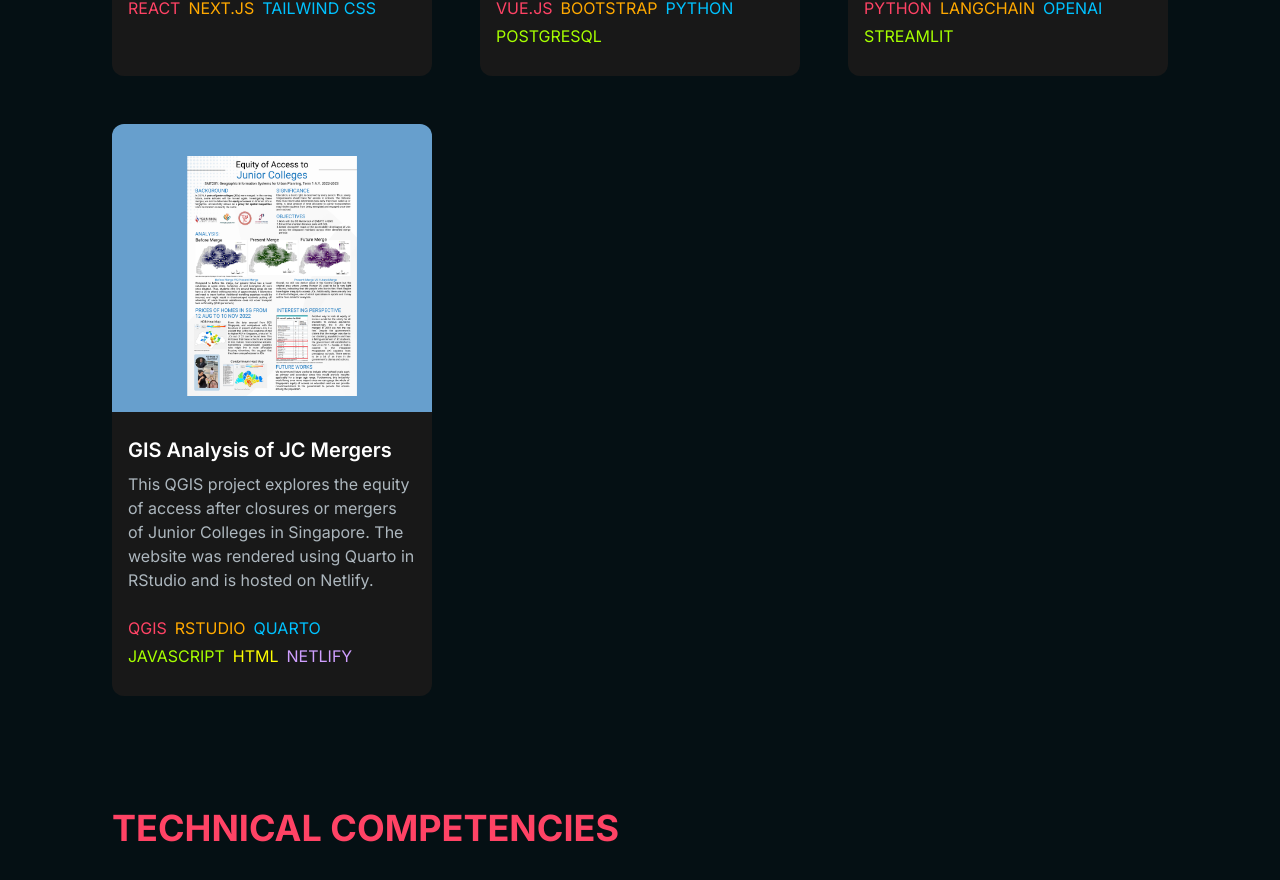
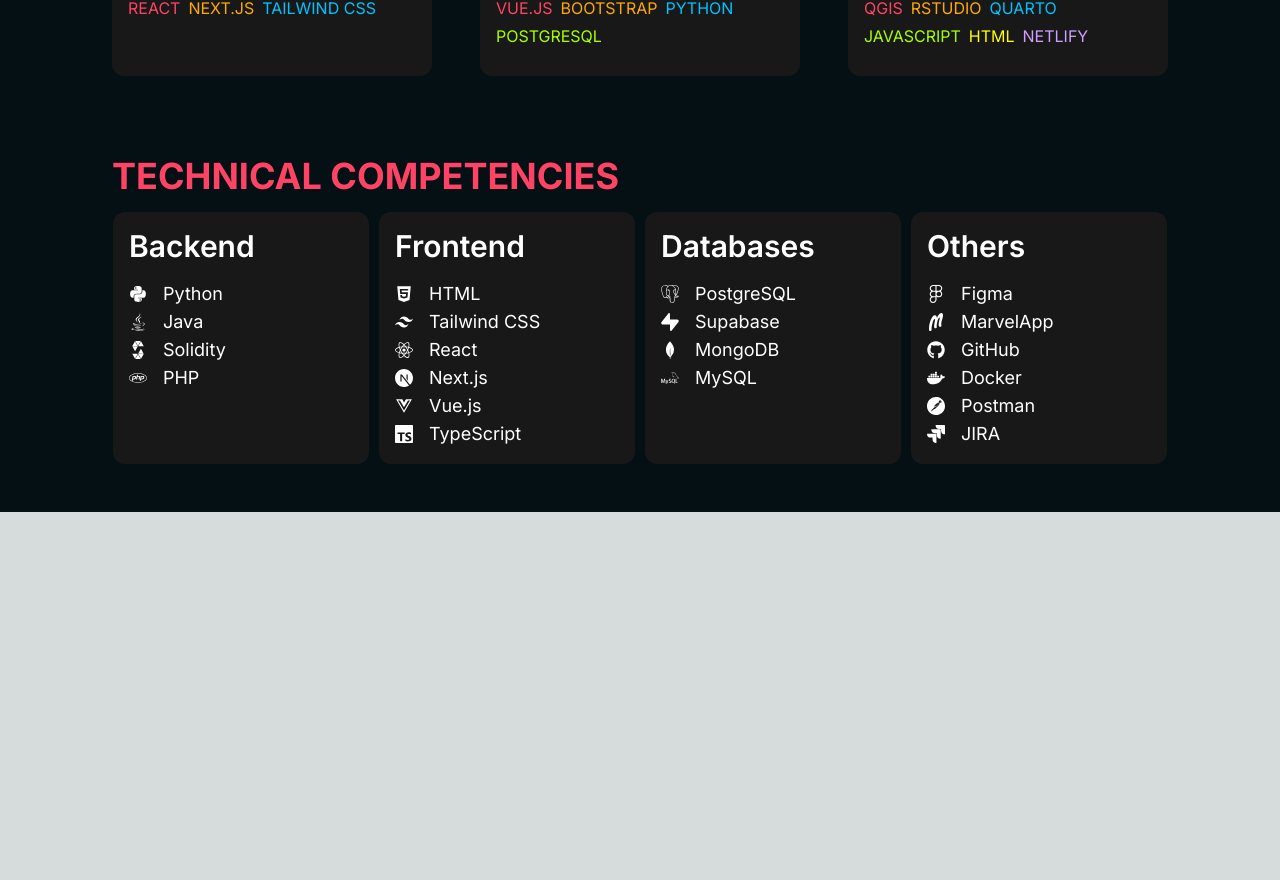
Before and after one commit to robinsjules/dev-portfolio, a Next.js app: page / in a window 1280 px wide. Shown: the part 1520-2400 px from the top of the page. After the commit the page ends 2032 px from the top, so only its background shows below. Built offline with nearby package versions, Linux system fonts and the light colour scheme.

Commit message:
Added TechCard and TechSection

```diff
--- a/src/app/components/ProjectCard.jsx
+++ b/src/app/components/ProjectCard.jsx
@@ -3,10 +3,10 @@
 import { CodeBracketIcon } from "@heroicons/react/24/outline"
 
 const ProjectCard = ({ imgUrl, title, description, languages, gitUrl }) => {
-  const colors = ["#FF4365", "#FFA900", "#00C2FF", "#A6FF00", "#FFFF00", "#CF9FFF"]; // Define your color palette
+  const colors = ["#FF4365", "#FFA900", "#00C2FF", "#A6FF00", "#FFFF00", "#CF9FFF"]
 
   return (
-    <div className="flex flex-col justify-between h-full">  {/* Ensure full height and stretch */}
+    <div className="flex flex-col justify-between h-full">
       <div
         className="h-52 md:h-40 lg:h-72 rounded-t-xl relative group"
         style={{ background: `url(${imgUrl})`, backgroundSize: "100%", backgroundRepeat: "no-repeat" }}
@@ -28,8 +28,8 @@
           {languages.map((language, index) => (
             <span
               key={index}
-              style={{ color: colors[index % colors.length] }} // Cycle through colors
-              className="mr-2 mb-1" // Add some space between languages and handle wrapping
+              style={{ color: colors[index % colors.length] }}
+              className="mr-2 mb-1"
             >
               {language.toUpperCase()}
             </span>
--- a/src/app/components/ProjectsSection.jsx
+++ b/src/app/components/ProjectsSection.jsx
@@ -22,14 +22,6 @@
     },
     {
         id: 3,
-        title: "SMU Libraries GPT Chatbot",
-        description: "Based on SMU Libraries data scraped from their website, the chatbot answers queries and provides intelligent recommendations. It was built using OpenAI's GPT-3.5-Turbo.",
-        languages: ["Python", "Langchain", "OpenAI", "Streamlit"],
-        image: "/images/AIChatbot-Image.png",
-        gitUrl: "https://github.com/robinsjules/AI-Chatbot",
-    },
-    {
-        id: 4,
         title: "GIS Analysis of JC Mergers",
         description: "This QGIS project explores the equity of access after closures or mergers of Junior Colleges in Singapore. The website was rendered using Quarto in RStudio and is hosted on Netlify.",
         languages: ["QGIS", "RStudio", "Quarto", "JavaScript", "HTML", "Netlify"],
@@ -58,7 +50,7 @@
                     initial="initial"
                     animate={isInView ? "animate" : "initial"}
                     transition={{ duration: 0.3, delay: index * 0.4 }}
-                    className="flex" // Ensure all cards stretch to the same height
+                    className="flex"
                 >
                     <ProjectCard
                     key={project.id}
--- /dev/null
+++ b/src/app/components/TechCard.jsx
@@ -0,0 +1,48 @@
+import React from 'react'
+import { FaPython, FaJava, FaPhp, FaHtml5, FaReact, FaVuejs, FaFigma, FaGithub, FaDocker } from "react-icons/fa"
+import { SiSolidity, SiTailwindcss, SiNextdotjs, SiTypescript, SiPostgresql, SiSupabase, SiMongodb, SiMysql, SiMarvelapp, SiPostman, SiJira } from "react-icons/si"
+
+const rawIcons = {
+  "Python": FaPython,
+  "Java": FaJava,
+  "Solidity": SiSolidity,
+  "PHP": FaPhp,
+  "HTML": FaHtml5,
+  "Tailwind CSS": SiTailwindcss,
+  "React": FaReact,
+  "Next.js": SiNextdotjs,
+  "Vue.js": FaVuejs,
+  "TypeScript": SiTypescript,
+  "PostgreSQL": SiPostgresql,
+  "Supabase": SiSupabase,
+  "MongoDB": SiMongodb,
+  "MySQL": SiMysql,
+  "Figma": FaFigma,
+  "MarvelApp": SiMarvelapp,
+  "GitHub": FaGithub,
+  "Docker": FaDocker,
+  "Postman": SiPostman,
+  "JIRA": SiJira
+}
+
+const icons = Object.fromEntries(
+  Object.entries(rawIcons).map(([key, Icon]) => [key, <Icon className="mr-4" />])
+)
+
+const TechCard = ({ title, items }) => {
+  return (
+    <div className="flex flex-col justify-start w-64 bg-[#181818] rounded-xl p-4 mx-auto mb-4">
+      <h2 className="lg:text-3xl text-xl font-semibold mb-4 text-white hover:text-[#00C2FF]">{title}</h2>
+      <div className="flex flex-col justify-start">
+        {items.map((item, index) => (
+          <div key={index} className="flex items-center lg:text-lg text-white">
+            {icons[item] || null}
+            <span>{item}</span>
+          </div>
+        ))}
+      </div>
+    </div>
+  )
+}
+
+export default TechCard
--- a/src/app/components/TechSection.jsx
+++ b/src/app/components/TechSection.jsx
@@ -1,17 +1,64 @@
-import React from 'react'
+"use client"
+import React, { useRef } from "react"
+import TechCard from "./TechCard"
+import { motion, useInView } from "framer-motion"
+
+const projectsData = [
+    {
+      id: 1,
+      title: "Backend",
+      items: ["Python", "Java", "Solidity", "PHP"]
+    },
+    {
+      id: 2,
+      title: "Frontend",
+      items: ["HTML", "Tailwind CSS", "React", "Next.js", "Vue.js", "TypeScript"]
+    },
+    {
+      id: 3,
+      title: "Databases",
+      items: ["PostgreSQL", "Supabase", "MongoDB", "MySQL"]
+    },
+    {
+      id: 4,
+      title: "Others",
+      items: ["Figma", "MarvelApp", "GitHub", "Docker", "Postman", "JIRA"]
+    }
+]
 
 const TechSection = () => {
-  return (
-    <section className="text-[#FF4365]">
-      <div className="items-center py-4 px-4 sm:px-4 xl:px-16">
-        <div className="flex flex-row mt-8">
-          <h1 className="text-[#FF4365] uppercase lg:text-4xl text-2xl font-bold mb-4">
-            Technical Competencies
-          </h1>
-        </div>
-      </div>
-    </section>
-  )
+    const ref = useRef(null)
+    const isInView = useInView(ref, { once: true })
+    const cardVariants = {
+        initial: { y: 50, opacity: 0 },
+        animate: { y: 0, opacity: 1 },
+    }
+
+    return (
+        <section className="items-center py-4 px-4 xl:px-16">
+            <h1 className="text-[#FF4365] uppercase lg:text-4xl text-2xl font-bold mb-4">Technical Competencies</h1>
+
+            <ul ref={ref} className="grid sm:grid-cols-2 sm:gap-2 md:grid-cols-4 md:gap-2">
+                {projectsData.map((project, index) => (
+                <motion.li
+                    key={index}
+                    variants={cardVariants}
+                    initial="initial"
+                    animate={isInView ? "animate" : "initial"}
+                    transition={{ duration: 0.3, delay: index * 0.4 }}
+                    className="flex"
+                >
+                    <TechCard
+                    key={project.id}
+                    title={project.title}
+                    items={project.items}
+                    />
+                </motion.li>
+                ))}
+            </ul>
+
+        </section>
+    )
 }
 
 export default TechSection
```
Also changed, not shown: package.json (+5 -3 lines), src/app/components/AboutSection.jsx (+4 -4 lines), 1 other file (tests, documents, lock files or other folders).
